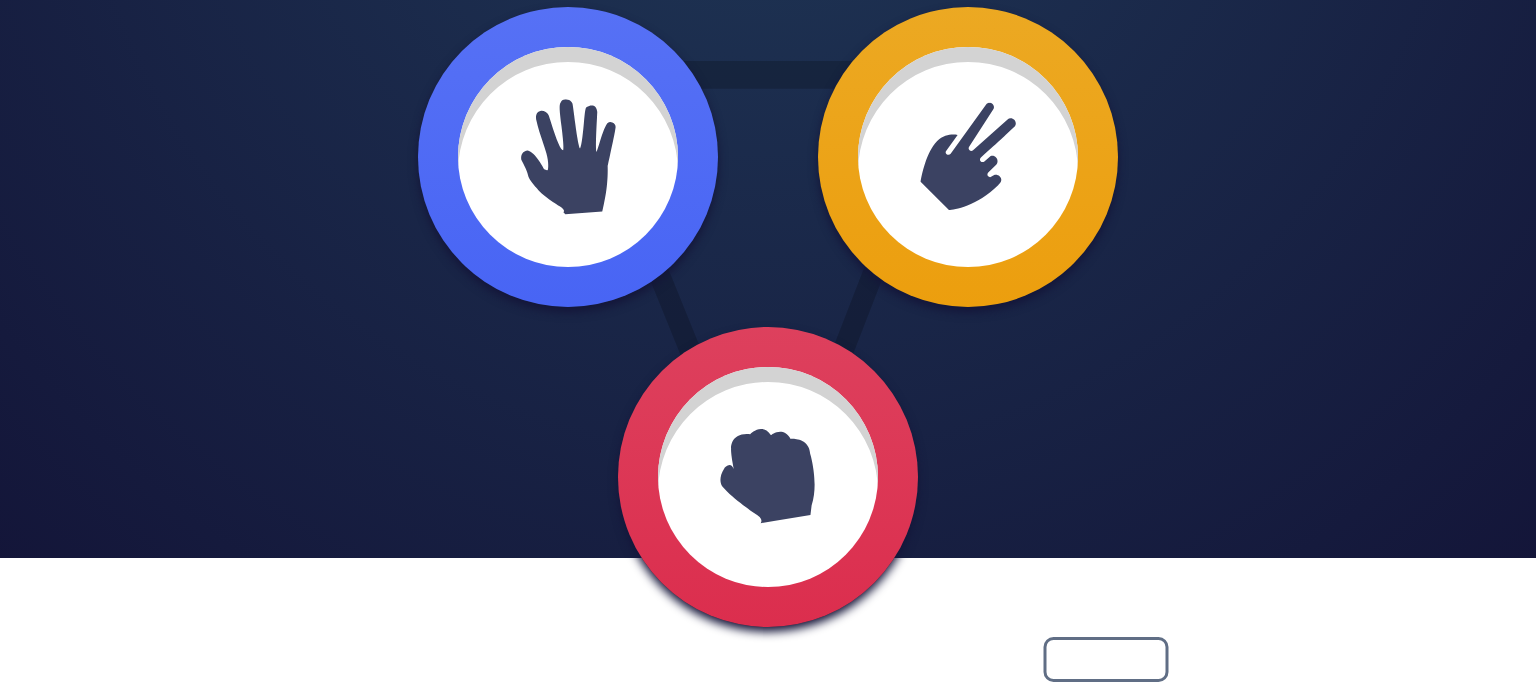
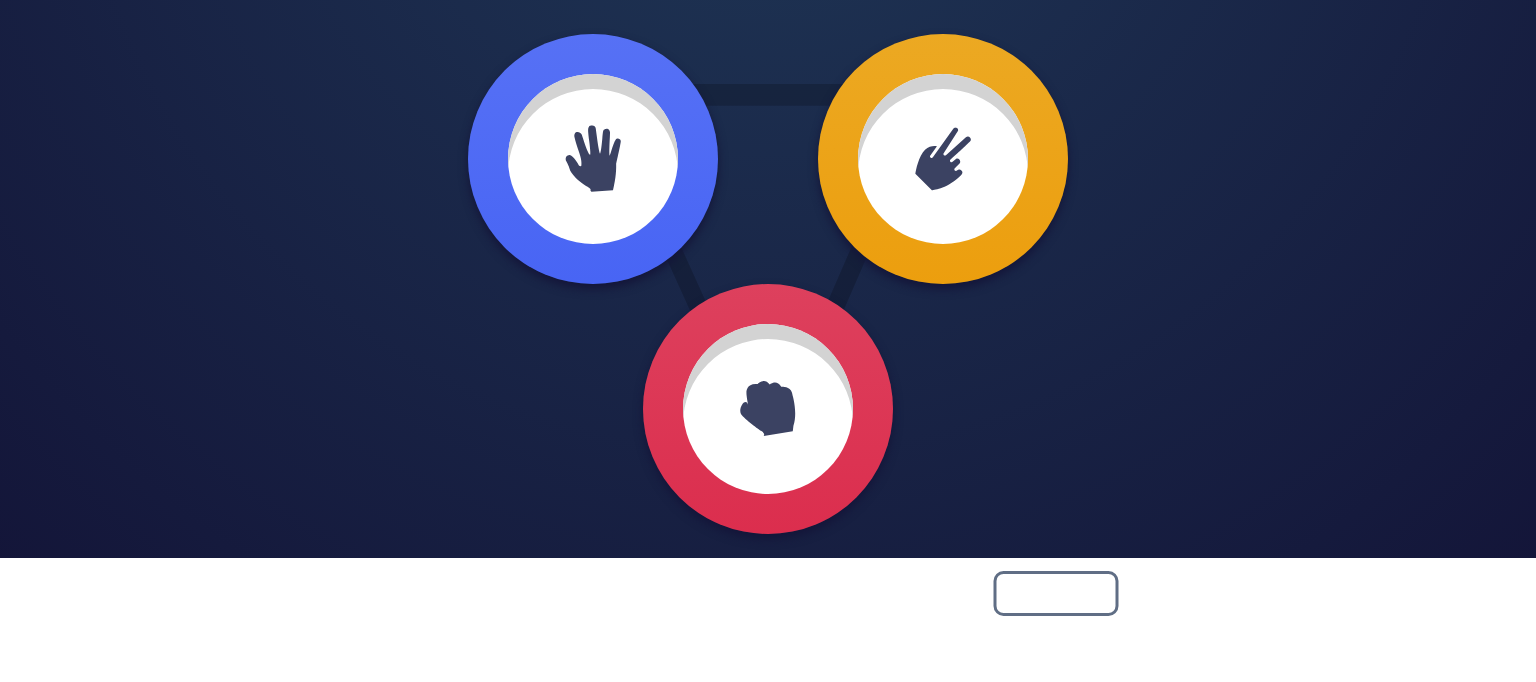
Before and after one commit to bawalid/paper-rock-scissors, a plain HTML site: page index.html in a window 1536 px wide. Shown: the part 242-924 px from the top of the page. After the commit the page ends 858 px from the top, so only its background shows below. Drawn offline with nearby package versions, Linux system fonts and the light colour scheme.

Commit message:
Add files via upload
fix visual bugs

```diff
--- a/styles.css
+++ b/styles.css
@@ -22,10 +22,11 @@ body {
 .game {
     padding: 30px;
     display: grid;
-    grid-template-rows: auto 1fr 1fr;
+    grid-template-rows: auto;
     height: 100vh;
     gap: 10%;
     justify-content: center;
+
 }
 
 
@@ -303,10 +304,12 @@ body {
 }
 
 @media screen and (min-width:1366px) {
+
     .game {
         justify-items: center;
-        grid-template-rows: auto 1fr auto;
-        gap: 0;
+        grid-template-rows: auto;
+        align-content: space-between;
+        gap: 5%;
     }
 
     .scorePanel {
@@ -328,7 +331,7 @@ body {
     }
 
     .gameButtons>div.gBtn {
-        margin: 10px 50px;
+        margin: 0 50px;
     }
 
     .gameButtons>div.selected {
@@ -351,8 +354,8 @@ body {
     .scissors,
     .rock,
     .computer {
-        width: 300px;
-        height: 300px;
+        width: 250px;
+        height: 250px;
     }
 
     .paperIn,
```
